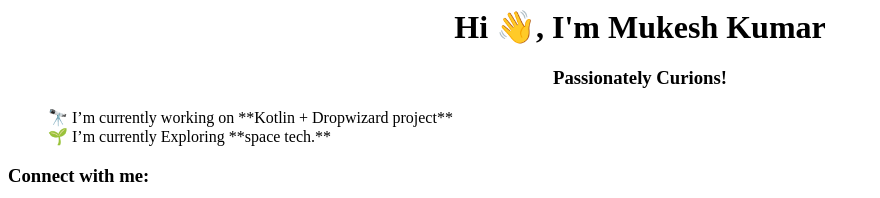
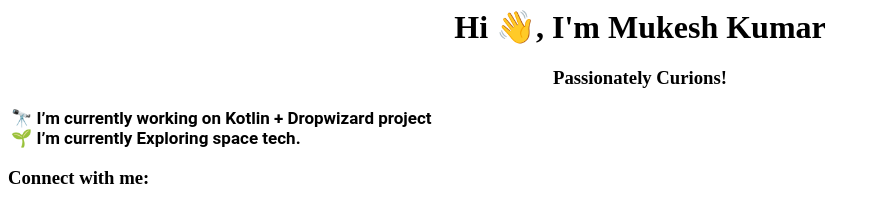
Before and after one commit to imk13/imk13.github.io, a plain HTML site: page index.html in a window 1280 px wide. Shown: the top 198 px of the page, without its empty margins (0-880 px from the left). Drawn offline with Linux system fonts and the light colour scheme.

Commit message:
Update index.html

```diff
--- a/index.html
+++ b/index.html
@@ -1,8 +1,8 @@
 <h1 align="center">Hi 👋, I'm Mukesh Kumar</h1>
 <h3 align="center">Passionately Curions!</h3>
-<ul style="list-style-type: none;">
-<li> 🔭 I’m currently working on **Kotlin + Dropwizard project** </li>
-<li> 🌱 I’m currently Exploring **space tech.** </li>
+<ul style="list-style-type: none;margin-left: -37px;font-size: 17px;font-family: Roboto;font-weight: bold;">
+<li> 🔭 I’m currently working on Kotlin + Dropwizard project</li>
+<li> 🌱 I’m currently Exploring space tech.</li>
 </ul>
 <h3 align="left">Connect with me:</h3>
 <p align="left">
```
